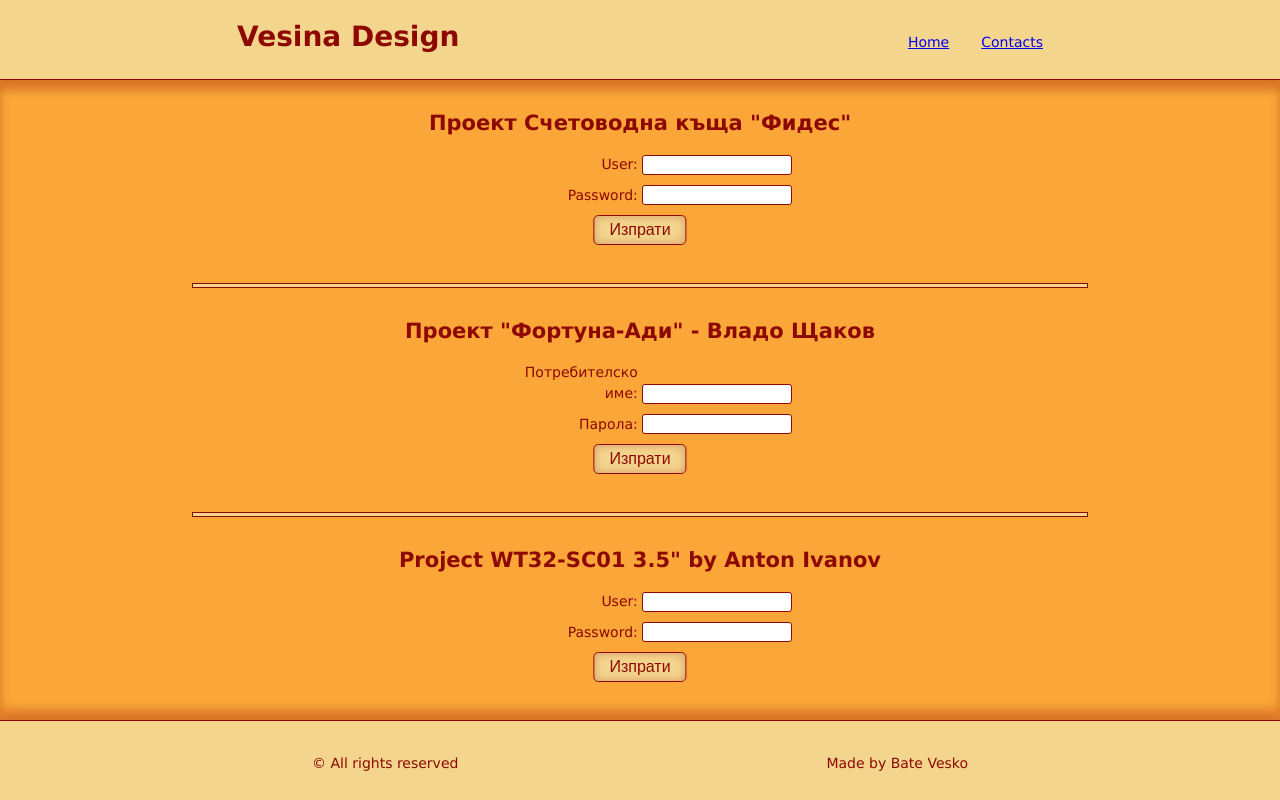
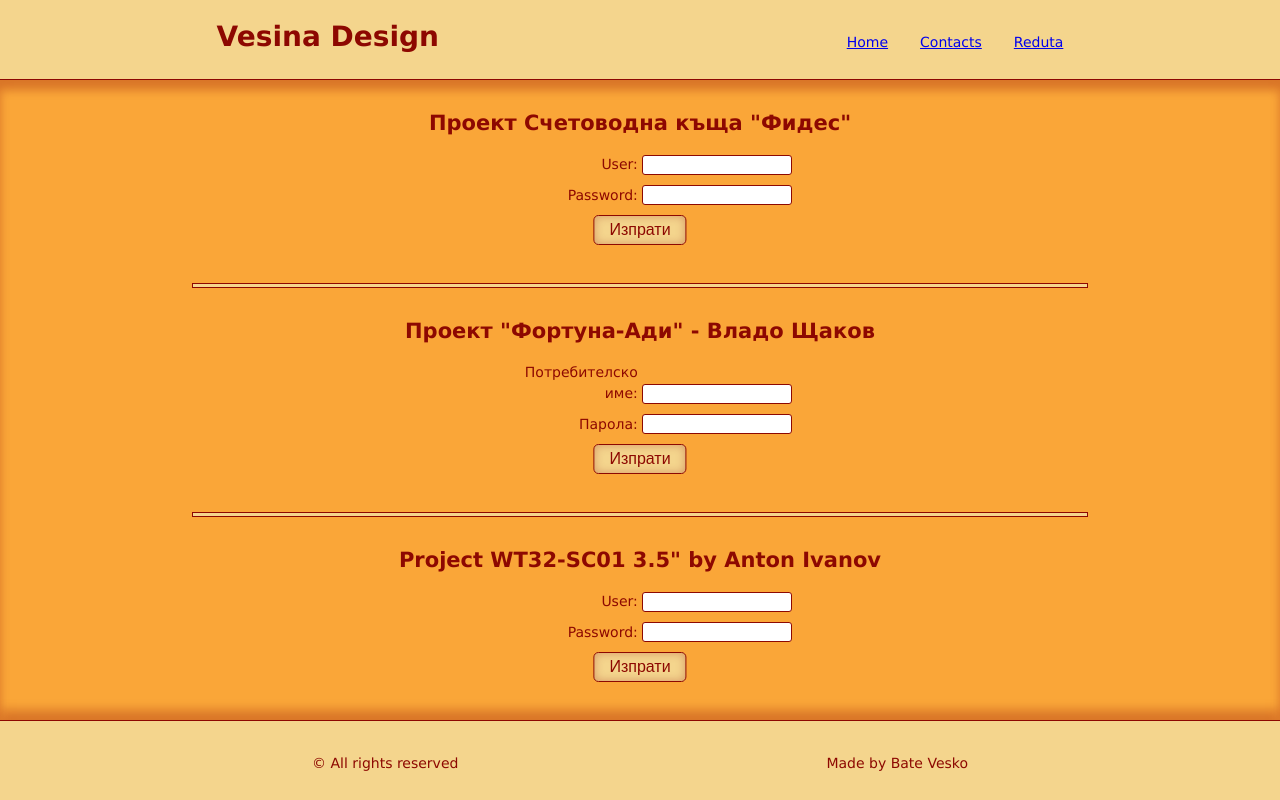
Before and after one commit to BateVesko/BateVesko.github.io, a plain HTML site: page index.html in a window 1280 px wide. Drawn offline with Linux system fonts and the light colour scheme.

Commit message:
Update index.html

```diff
--- a/index.html
+++ b/index.html
@@ -14,6 +14,7 @@
         <ul>
             <li><a href="#">Home</a></li>
             <li><a href="#">Contacts</a></li>
+            <li><a href="#">Reduta</a></li>
         </ul>
 
     </header>
```
